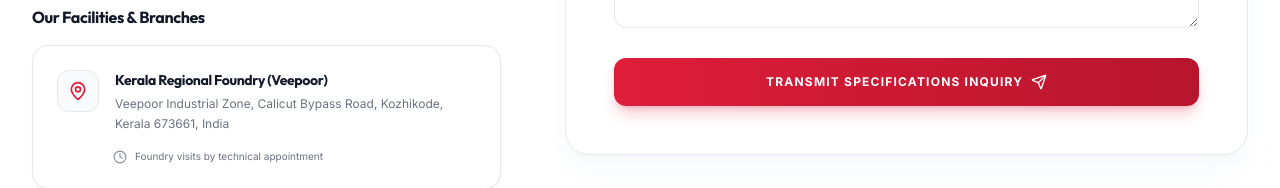
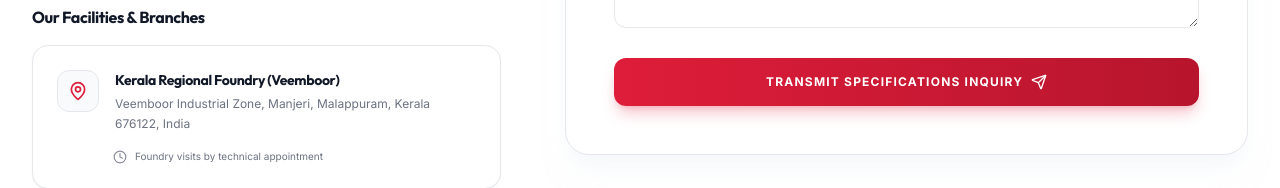
Before and after one commit to entrainaccademy/cobold-mechineries, a React (Vite) app: page /contact in a window 1280 px wide. Shown: the part 1035-1223 px from the top of the page. Built offline with nearby package versions, Linux system fonts and the light colour scheme.

Commit message:
contact error

```diff
--- a/src/pages/Contact.jsx
+++ b/src/pages/Contact.jsx
@@ -226,9 +226,9 @@ export default function Contact() {
                       <MapPin className="w-5 h-5" />
                     </div>
                     <div>
-                      <h5 className="font-display font-bold text-sm text-[#111827]">Kerala Regional Foundry (Veepoor)</h5>
+                      <h5 className="font-display font-bold text-sm text-[#111827]">Kerala Regional Foundry (Veemboor)</h5>
                       <p className="text-[#6B7280] text-xs leading-relaxed mt-1">
-                        Veepoor Industrial Zone, Calicut Bypass Road, Kozhikode, Kerala 673661, India
+                        Veemboor Industrial Zone, Manjeri, Malappuram, Kerala 676122, India
                       </p>
                     </div>
                   </div>
```
